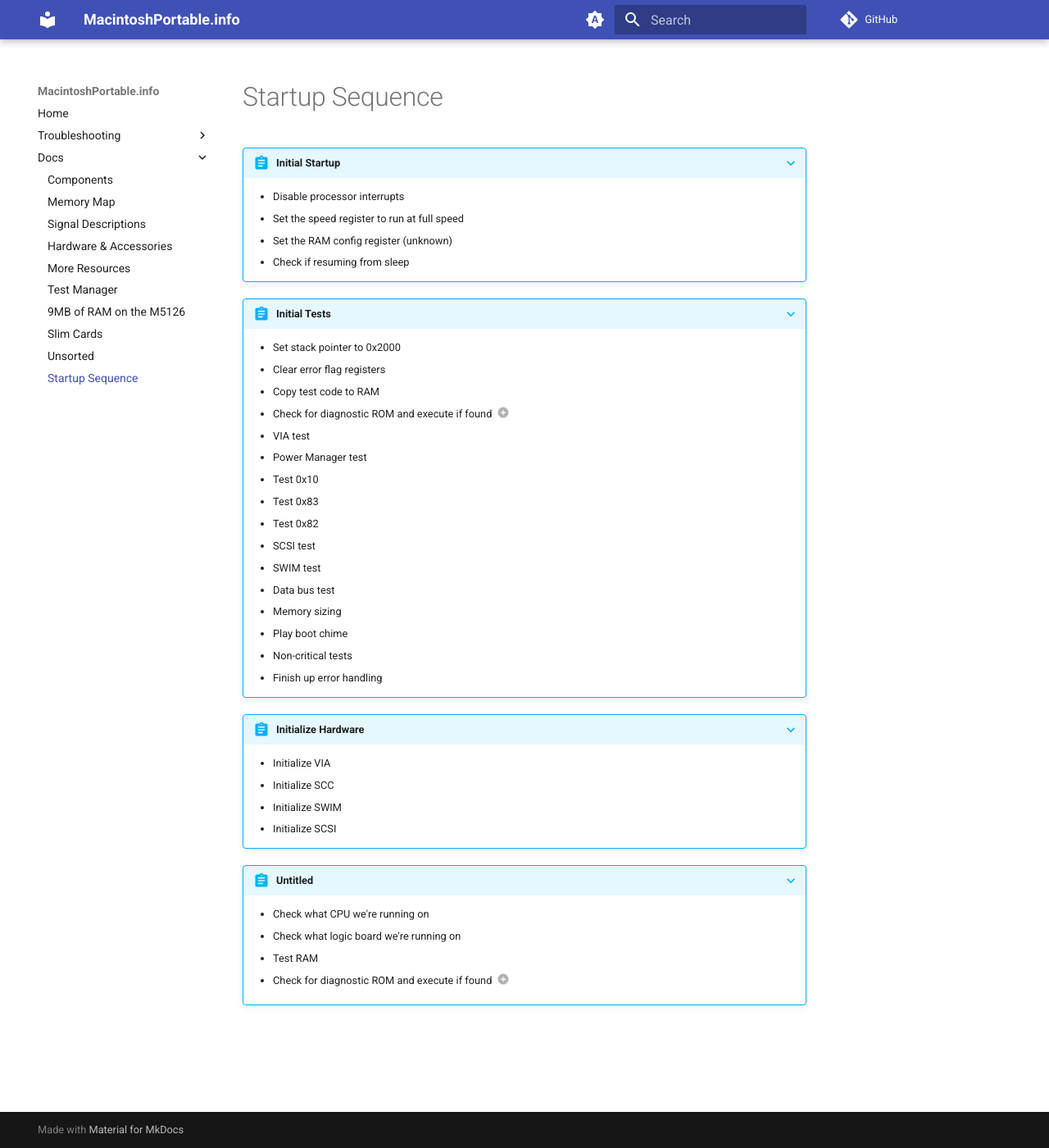
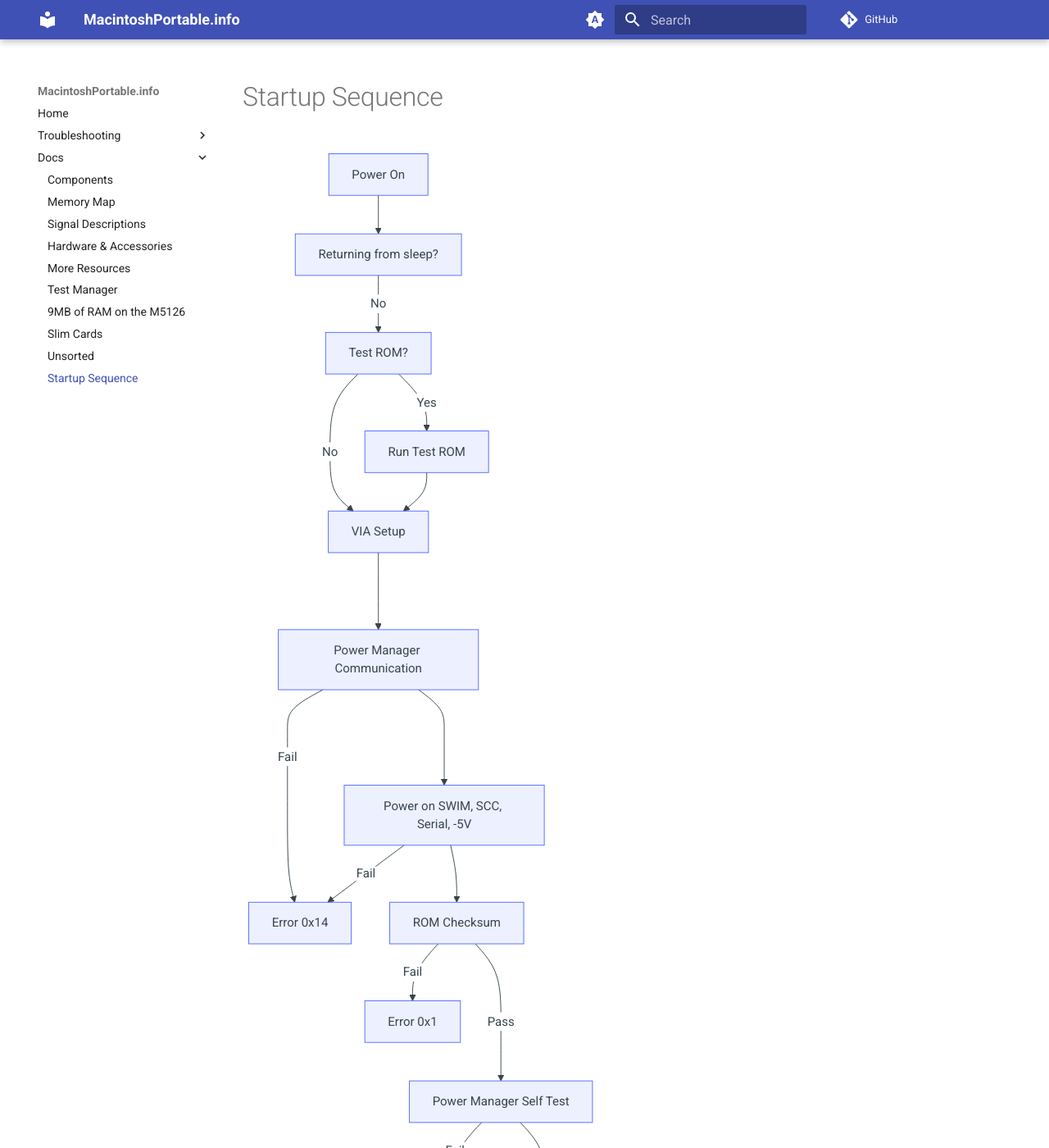
Before and after one commit to rezafouladian/MacintoshPortable, an MkDocs documentation site: the page built from docs/StartupSequence.md, in a window 1280 px wide and 1400 px high. Shown: the whole window at 82% size. Built offline with MkDocs 1.6.1 and Material for MkDocs 9.7.7, drawn with Linux system fonts in a browser that asks for light colours; comment, search, counter and statistics services are not loaded.

Commit message:
Add new startup sequence graph

````diff
--- a/docs/StartupSequence.md
+++ b/docs/StartupSequence.md
@@ -1,46 +1,28 @@
-???+ Abstract "Initial Startup"
-
-    - Disable processor interrupts
-    - Set the speed register to run at full speed
-    - Set the RAM config register (unknown)
-    - Check if resuming from sleep
-
-???+ Abstract "Initial Tests"
-
-    - Set stack pointer to 0x2000
-    - Clear error flag registers
-    - Copy test code to RAM
-    - Check for diagnostic ROM and execute if found (1)
-        { .annotate }
-
-        1.  0xF80000 is checked to see if it contains 0x55AAAA55, and executes code at 0xF80004 if found.
-    - VIA test
-    - Power Manager test
-    - Test 0x10
-    - Test 0x83
-    - Test 0x82
-    - SCSI test
-    - SWIM test
-    - Data bus test
-    - Memory sizing
-    - Play boot chime
-    - Non-critical tests
-    - Finish up error handling
-
-???+ Abstract "Initialize Hardware"
-
-    - Initialize VIA
-    - Initialize SCC
-    - Initialize SWIM
-    - Initialize SCSI
-
-???+ Abstract "Untitled"
-
-    - Check what CPU we're running on
-    - Check what logic board we're running on
-    - Test RAM
-    - Check for diagnostic ROM and execute if found (1)
-        { .annotate }
-
-        1. 0xF80080 is checked to see if it contains 0x55AAAA55, and executes code at 0xF80084 if found.
-        This check likely happens because the first check at 0xF80000 is skipped if resuming from sleep.
+``` mermaid
+graph TD
+    A["Power On"];
+    A --> B[Returning from sleep?];
+    B -->|No| C[Test ROM?];
+    C -->|No| D[VIA Setup];
+    C -->|Yes| E[Run Test ROM];
+    E --> D;
+    D ---> F[Power Manager Communication];
+    F -->|Fail| H[Error 0x14];
+    F ---> I[Power on SWIM, SCC, Serial, -5V];
+    I -->|Fail| H;
+    I --> J[ROM Checksum];
+    J -->|Fail| K[Error 0x1];
+    J --->|Pass| L[Power Manager Self Test];
+    L -->|Fail| M[Error 0x10];
+    L --->|Pass| N[VRAM Address Test];
+    N -->|Fail| O[Error 0x83];
+    N --->|Pass| P[VRAM Data Test];
+    P -->|Fail| Q[Error 0x82];
+    P --->|Pass| R[SCSI Test];
+    R --> S[SWIM Test];
+    S --> T[Data Bus Test];
+    T -->|Fail| U[Error 0xE];
+    T --->|Pass| V[Memory Sizing];
+    V -->|Fail| W[Error 0x11];
+    V --->|Pass| X[Non-Critical Tests];
+```
````
